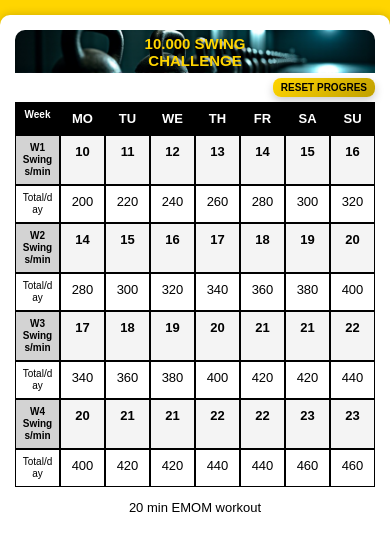
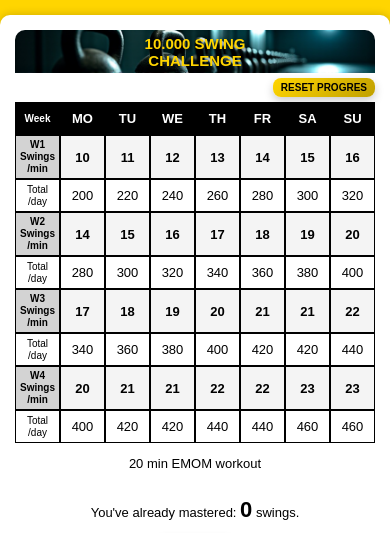
Before and after one commit to cv0x/kettlebell-10k-swing-challenge, a plain HTML site: page index.html in a window 390 px wide. Shown: the top 533 px of the page. Drawn offline with Linux system fonts and the light colour scheme.

Commit message:
update styling cells

```diff
--- a/index.html
+++ b/index.html
@@ -25,7 +25,7 @@
             </div>
 
             <div class="row total">
-                <div class="cell week">W1 Swings/min</div>
+                <div class="cell week">W1 Swings /min</div>
                 <div class="cell">10</div>
                 <div class="cell">11</div>
                 <div class="cell">12</div>
@@ -35,7 +35,7 @@
                 <div class="cell">16</div>
             </div>
             <div class="row ">
-                <div class="cell">Total/day</div>
+                <div class="cell">Total /day</div>
                 <div class="cell">200</div>
                 <div class="cell">220</div>
                 <div class="cell">240</div>
@@ -46,7 +46,7 @@
             </div>
 
             <div class="row total">
-                <div class="cell week">W2 Swings/min</div>
+                <div class="cell week">W2 Swings /min</div>
                 <div class="cell">14</div>
                 <div class="cell">15</div>
                 <div class="cell">16</div>
@@ -56,7 +56,7 @@
                 <div class="cell">20</div>
             </div>
             <div class="row">
-                <div class="cell">Total/day</div>
+                <div class="cell">Total /day</div>
                 <div class="cell">280</div>
                 <div class="cell">300</div>
                 <div class="cell">320</div>
@@ -67,7 +67,7 @@
             </div>
 
             <div class="row total">
-                <div class="cell week">W3 Swings/min</div>
+                <div class="cell week">W3 Swings /min</div>
                 <div class="cell">17</div>
                 <div class="cell">18</div>
                 <div class="cell">19</div>
@@ -77,7 +77,7 @@
                 <div class="cell">22</div>
             </div>
             <div class="row">
-                <div class="cell">Total/day</div>
+                <div class="cell">Total /day</div>
                 <div class="cell">340</div>
                 <div class="cell">360</div>
                 <div class="cell">380</div>
@@ -88,7 +88,7 @@
             </div>
 
             <div class="row total">
-                <div class="cell week">W4 Swings/min</div>
+                <div class="cell week">W4 Swings /min</div>
                 <div class="cell">20</div>
                 <div class="cell">21</div>
                 <div class="cell">21</div>
@@ -98,7 +98,7 @@
                 <div class="cell">23</div>
             </div>
             <div class="row">
-                <div class="cell">Total/day</div>
+                <div class="cell">Total /day</div>
                 <div class="cell">400</div>
                 <div class="cell">420</div>
                 <div class="cell">420</div>
@@ -109,7 +109,7 @@
             </div>
         </div>
         <div class="info">
-            <p>20 min EMOM workout</p>
+<p class="emom" title="EMOM (Every Minute on the Minute) workout means performing a set amount of reps at the start of each minute and using the remaining time to rest before the next round begins.">20 min EMOM workout</p>
             <p class="celkem"> You've already mastered: <span id="total-sum">0</span> swings.</p>
         </div>
         <button id="start-timer">Start</button>
--- a/styles.css
+++ b/styles.css
@@ -51,6 +51,9 @@ h1 {
   text-align: center;
   border: 1px solid black;
   box-sizing: border-box; /* Include padding and border in width */
+  display: flex;
+  justify-content: center; /* Horizontally center */
+  align-items: center; /* Vertically center */
 }
 
 .header {
@@ -63,6 +66,15 @@ h1 {
   background: lightgray;
   font-weight: bold;
 }
+
+.row .cell:first-child,
+  .week {
+    font-size: 15px;
+    padding: 3px 10px;
+    word-break: break-word;
+    white-space: normal;
+    line-height: 1.2;
+  }
 
 .total {
   background: #f4f4f4;
@@ -81,6 +93,10 @@ h1 {
   width: 100%;
   margin-top: 0px;
   font-size: 14px;
+}
+
+.info .emom {
+  cursor: help;
 }
 #reset-progress {
   display: flex;
@@ -207,7 +223,7 @@ footer a {
   .row .cell:first-child,
   .week {
     font-size: 10px;
-    padding: 6px;
+    padding: 3px;
     word-break: break-word;
     white-space: normal;
     line-height: 1.2;
```
